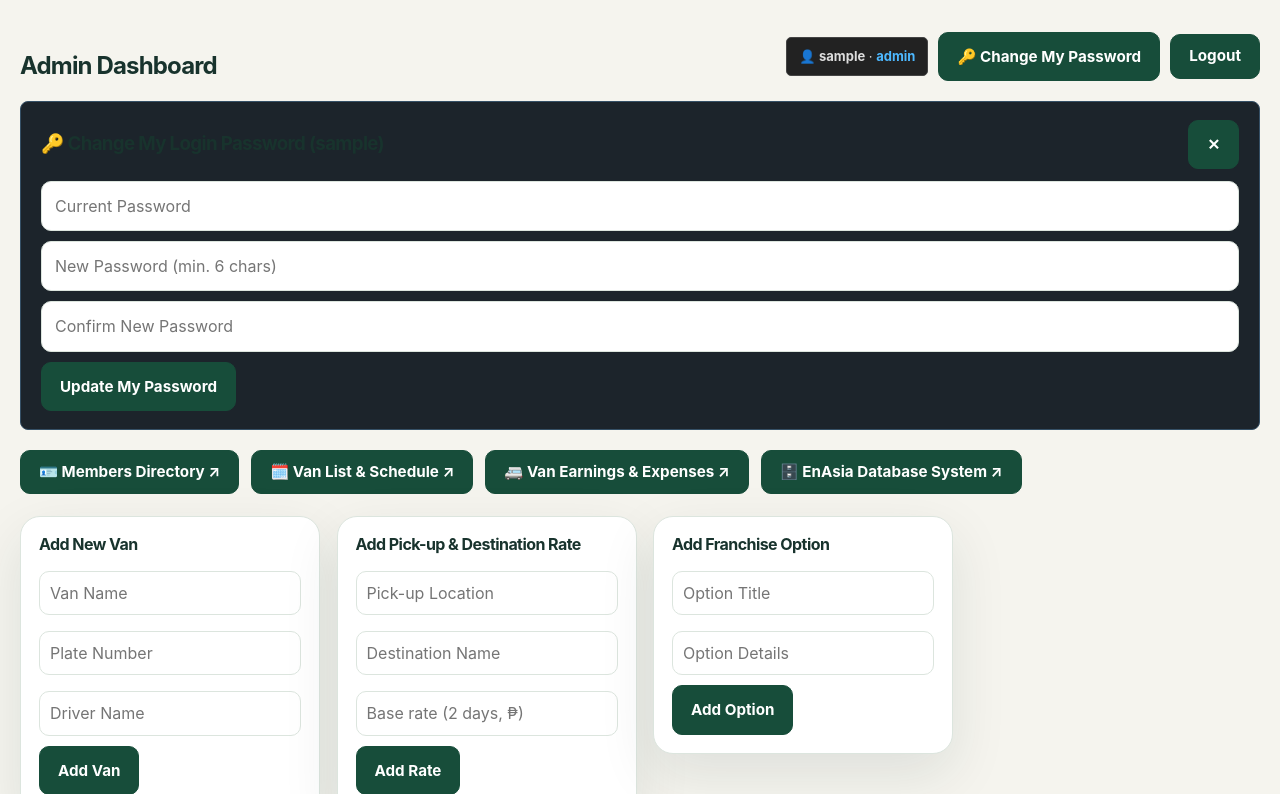
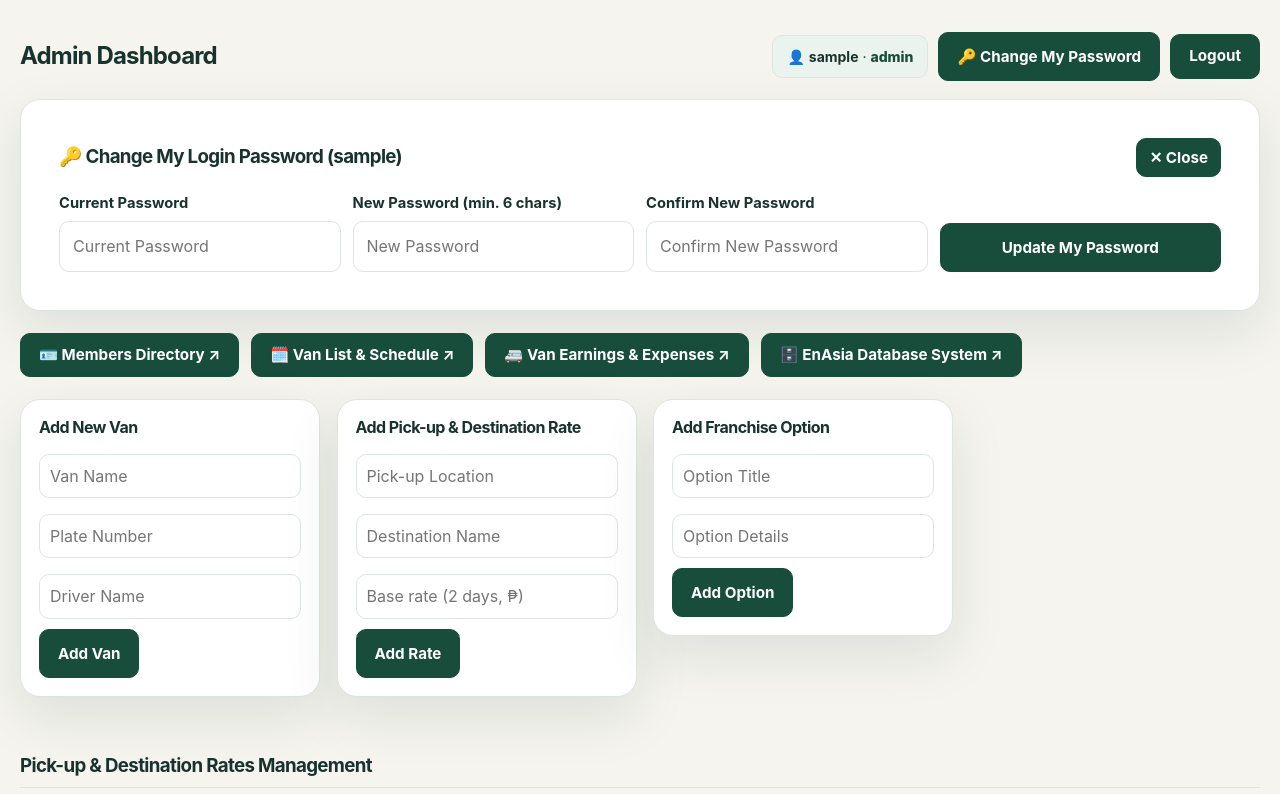
Before and after one commit to enasia018/EnAsia018, a Flask app: page /admin/dashboard in a window 1280 px wide, after a click on "🔑 Change My Password". Shown: the top 794 px of the page. Run offline with Flask 3, Linux system fonts and the light colour scheme; the visitor is signed in with stand-in values (Sample User, id 1); some libraries are stand-ins or nearby versions.

Commit message:
Add files via upload

```diff
--- a/templates/admin_dashboard.html
+++ b/templates/admin_dashboard.html
@@ -88,73 +88,97 @@
 </head>
 <body class="admin-page">
 
-    <div style="float: right; display: flex; align-items: center; gap: 10px; flex-wrap: wrap;">
-        <span style="background: #222; border: 1px solid #444; padding: 8px 12px; border-radius: 5px; font-size: 13px; color: #ddd;">
-            👤 <strong>{{ current_username or 'admin' }}</strong> · <span style="color: #4db8ff; font-weight: bold;">{{ current_role or 'Admin' }}</span>
+    <div style="display: flex; justify-content: space-between; align-items: center; flex-wrap: wrap; gap: 12px; margin-bottom: 18px;">
+        <h2 style="margin: 0;">Admin Dashboard</h2>
+        <div style="display: flex; align-items: center; gap: 10px; flex-wrap: wrap;">
+            <span style="background: #eaf3ed; border: 1px solid #dce5de; padding: 9px 14px; border-radius: 10px; font-size: 14px; color: #18332d;">
+                👤 <strong>{{ current_username or 'admin' }}</strong> · <span style="color: #174d3a; font-weight: 800;">{{ current_role or 'Admin' }}</span>
             </span>
-        <button type="button" onclick="var p=document.getElementById('changeMyPwPanel'); p.style.display=(p.style.display==='none'?'block':'none');" style="background: #333; color: #fff; border: 1px solid #555; padding: 9px 14px; border-radius: 5px; cursor: pointer; font-weight: bold;">
+            <button type="button" onclick="var p=document.getElementById('changeMyPwPanel'); p.style.display=(p.style.display==='none'?'block':'none');">
                 🔑 Change My Password
             </button>
             {% if (current_role or 'Admin') == 'Admin' %}
-        <button type="button" onclick="var p=document.getElementById('manageStaffUsersPanel'); p.style.display=(p.style.display==='none'?'block':'none');" style="background: #126482; color: #fff; border: none; padding: 10px 14px; border-radius: 5px; cursor: pointer; font-weight: bold;">
+            <button type="button" onclick="var p=document.getElementById('manageStaffUsersPanel'); p.style.display=(p.style.display==='none'?'block':'none');">
                 👥 Manage Users &amp; Passwords
             </button>
             {% endif %}
             <a href="{{ url_for('admin_logout') }}" class="btn-logout" style="float: none;">Logout</a>
         </div>
-    <h2>Admin Dashboard</h2>
+    </div>
     {% with messages = get_flashed_messages(with_categories=true) %}
         {% for category, message in messages %}
-            <div class="admin-notice admin-notice-{{ category }}" role="status" style="background: {{ '#1b4d2e' if category == 'success' else '#5c1a1a' }}; border: 1px solid {{ '#2e7d32' if category == 'success' else '#c62828' }}; color: #fff; padding: 10px 14px; border-radius: 5px; margin-bottom: 14px; font-weight: bold;">{{ message }}</div>
+            <div class="admin-notice admin-notice-{{ category }}" role="status">{{ message }}</div>
         {% endfor %}
     {% endwith %}
 
     <!-- Change Own Password Panel (Available to Admin, Editor, and View only) -->
-    <div id="changeMyPwPanel" style="display: none; background: #1c242b; border: 1px solid #355066; border-radius: 8px; padding: 18px 20px; margin-bottom: 20px;">
-        <div style="display: flex; justify-content: space-between; align-items: center; margin-bottom: 12px;">
-            <h3 style="margin: 0; color: #4db8ff;">🔑 Change My Login Password ({{ current_username or 'admin' }})</h3>
-            <button type="button" onclick="document.getElementById('changeMyPwPanel').style.display='none'" style="background: transparent; color: #aaa; border: none; font-size: 18px; cursor: pointer;">✕</button>
+    <div id="changeMyPwPanel" class="card" style="display: none; margin-bottom: 22px;">
+        <div style="display: flex; justify-content: space-between; align-items: center; margin-bottom: 14px;">
+            <h3 style="margin: 0;">🔑 Change My Login Password ({{ current_username or 'admin' }})</h3>
+            <button type="button" onclick="document.getElementById('changeMyPwPanel').style.display='none'" style="padding: 6px 12px !important;">✕ Close</button>
         </div>
-        <form action="{{ url_for('admin_change_my_password') }}" method="POST" style="display: flex; gap: 10px; flex-wrap: wrap; align-items: center;">
-            <input type="password" name="current_password" placeholder="Current Password" required style="padding: 8px 10px; border-radius: 4px; border: 1px solid #555; background: #111; color: #fff;">
-            <input type="password" name="new_password" placeholder="New Password (min. 6 chars)" minlength="6" required style="padding: 8px 10px; border-radius: 4px; border: 1px solid #555; background: #111; color: #fff;">
-            <input type="password" name="confirm_password" placeholder="Confirm New Password" minlength="6" required style="padding: 8px 10px; border-radius: 4px; border: 1px solid #555; background: #111; color: #fff;">
-            <button type="submit" class="btn-approve" style="border: none; padding: 9px 16px; cursor: pointer; font-weight: bold;">Update My Password</button>
+        <form action="{{ url_for('admin_change_my_password') }}" method="POST" style="display: grid; grid-template-columns: repeat(auto-fit, minmax(200px, 1fr)); gap: 12px; align-items: end;">
+            <div>
+                <label style="margin-top: 0;">Current Password</label>
+                <input type="password" name="current_password" placeholder="Current Password" required>
+            </div>
+            <div>
+                <label style="margin-top: 0;">New Password (min. 6 chars)</label>
+                <input type="password" name="new_password" placeholder="New Password" minlength="6" required>
+            </div>
+            <div>
+                <label style="margin-top: 0;">Confirm New Password</label>
+                <input type="password" name="confirm_password" placeholder="Confirm New Password" minlength="6" required>
+            </div>
+            <div>
+                <button type="submit" class="btn-approve" style="width: 100%;">Update My Password</button>
+            </div>
         </form>
     </div>
 
     {% if (current_role or 'Admin') == 'Admin' %}
     <!-- Manage Staff Users (Add Admin / Editor / View only + Reset Passwords) -->
-    <div id="manageStaffUsersPanel" style="display: none; background: #1c242b; border: 1px solid #355066; border-radius: 8px; padding: 18px 20px; margin-bottom: 22px;">
-        <div style="display: flex; justify-content: space-between; align-items: center; margin-bottom: 14px;">
+    <div id="manageStaffUsersPanel" class="card" style="display: none; margin-bottom: 24px;">
+        <div style="display: flex; justify-content: space-between; align-items: center; margin-bottom: 14px; flex-wrap: wrap; gap: 10px;">
             <div>
-                <h3 style="margin: 0 0 4px 0; color: #4db8ff;">👥 Manage Admin Dashboard &amp; Database Users</h3>
-                <small style="color: #aaa;">Accounts created here can log in to both the <strong>Admin Dashboard</strong> and the <strong>EnAsia Database System</strong> with their assigned role (<strong>Admin</strong>, <strong>Editor</strong>, or <strong>View only</strong>).</small>
+                <h3 style="margin: 0 0 4px 0;">👥 Manage Admin Dashboard &amp; Database Users</h3>
+                <p style="margin: 0; font-size: 0.9rem;">Accounts created here can log in to both the <strong>Admin Dashboard</strong> and the <strong>EnAsia Database System</strong> with their assigned role (<strong>Admin</strong>, <strong>Editor</strong>, or <strong>View only</strong>).</p>
             </div>
-            <button type="button" onclick="document.getElementById('manageStaffUsersPanel').style.display='none'" style="background: transparent; color: #aaa; border: none; font-size: 18px; cursor: pointer;">✕</button>
+            <button type="button" onclick="document.getElementById('manageStaffUsersPanel').style.display='none'" style="padding: 6px 12px !important;">✕ Close</button>
         </div>
 
         <!-- Form to Add New Staff User -->
-        <form action="{{ url_for('admin_add_staff_user') }}" method="POST" style="background: #141a1f; border: 1px solid #2e4354; padding: 14px; border-radius: 6px; margin-bottom: 16px; display: flex; gap: 10px; flex-wrap: wrap; align-items: center;">
-            <strong style="color: #fff; margin-right: 6px;">+ Add User:</strong>
-            <input type="text" name="username" placeholder="Username (e.g. editor1)" minlength="3" maxlength="50" required style="padding: 8px 10px; border-radius: 4px; border: 1px solid #555; background: #222; color: #fff; margin: 0;">
-            <input type="text" name="password" placeholder="Password (min. 6 chars)" minlength="6" maxlength="200" required style="padding: 8px 10px; border-radius: 4px; border: 1px solid #555; background: #222; color: #fff; margin: 0;">
-            <select name="role" style="padding: 8px 10px; border-radius: 4px; border: 1px solid #555; background: #222; color: #fff;">
+        <form action="{{ url_for('admin_add_staff_user') }}" method="POST" style="background: #eaf3ed; border: 1px solid #dce5de; padding: 16px; border-radius: 14px; margin-bottom: 18px; display: grid; grid-template-columns: repeat(auto-fit, minmax(190px, 1fr)); gap: 12px; align-items: end;">
+            <div>
+                <label style="margin-top: 0;">Username *</label>
+                <input type="text" name="username" placeholder="e.g. editor1" minlength="3" maxlength="50" required style="margin: 0;">
+            </div>
+            <div>
+                <label style="margin-top: 0;">Password (min. 6 chars) *</label>
+                <input type="text" name="password" placeholder="Enter password" minlength="6" maxlength="200" required style="margin: 0;">
+            </div>
+            <div>
+                <label style="margin-top: 0;">Role *</label>
+                <select name="role">
                     <option value="Editor">Editor (Can view &amp; edit records)</option>
-                <option value="View only">View only / Viewer (Read-only access)</option>
+                    <option value="View only">View only / Viewer (Read-only)</option>
                     <option value="Admin">Admin (Full access + manage users)</option>
                 </select>
-            <button type="submit" class="btn-approve" style="border: none; padding: 9px 16px; cursor: pointer; font-weight: bold;">Create Account</button>
+            </div>
+            <div>
+                <button type="submit" class="btn-approve" style="width: 100%;">+ Create Account</button>
+            </div>
         </form>
 
         <!-- Table of Existing Staff Users -->
-        <table style="margin-bottom: 0; background: #141a1f;">
+        <div class="admin-table-wrap" style="margin-bottom: 0;">
+            <table>
                 <thead>
                     <tr>
-                    <th style="color: #4db8ff;">Username</th>
-                    <th style="color: #4db8ff;">Role (Admin / Editor / View only)</th>
-                    <th style="color: #4db8ff;">Reset Password</th>
-                    <th style="color: #4db8ff;">Action</th>
+                        <th>Username</th>
+                        <th>Role (Admin / Editor / View only)</th>
+                        <th>Reset Password</th>
+                        <th>Action</th>
                     </tr>
                 </thead>
                 <tbody>
@@ -163,34 +187,35 @@
                         <td>
                             <strong>{{ u.username }}</strong>
                             {% if u.username == current_username %}
-                        <span style="background: #126482; color: #fff; font-size: 11px; padding: 2px 6px; border-radius: 4px; margin-left: 6px;">You</span>
+                            <span style="background: #174d3a; color: #fff; font-size: 11px; padding: 2px 8px; border-radius: 999px; margin-left: 6px;">You</span>
                             {% endif %}
                         </td>
                         <td>
-                        <form action="{{ url_for('admin_update_staff_role', user_id=u.id) }}" method="POST" style="display: inline-flex; gap: 6px; align-items: center;">
-                            <select name="role" style="padding: 5px 8px; border-radius: 4px; border: 1px solid #555; background: #222; color: #fff;">
+                            <form action="{{ url_for('admin_update_staff_role', user_id=u.id) }}" method="POST" style="display: flex; gap: 8px; align-items: center; flex-wrap: wrap;">
+                                <select name="role" style="width: auto; min-width: 130px;">
                                     <option value="Admin" {{ 'selected' if u.role == 'Admin' }}>Admin</option>
                                     <option value="Editor" {{ 'selected' if u.role == 'Editor' }}>Editor</option>
                                     <option value="View only" {{ 'selected' if u.role == 'View only' }}>View only</option>
                                 </select>
-                            <button type="submit" style="background: #007bff; color: #fff; border: none; padding: 5px 10px; border-radius: 3px; cursor: pointer;">Save Role</button>
+                                <button type="submit" style="padding: 8px 14px !important;">Save Role</button>
                             </form>
                         </td>
                         <td>
-                        <form action="{{ url_for('admin_reset_staff_password', user_id=u.id) }}" method="POST" style="display: inline-flex; gap: 6px; align-items: center;">
-                            <input type="text" name="new_password" placeholder="New password (min. 6)" minlength="6" required style="padding: 5px 8px; border-radius: 4px; border: 1px solid #555; background: #222; color: #fff; width: 170px; margin: 0;">
-                            <button type="submit" style="background: #ff9800; color: #fff; border: none; padding: 5px 10px; border-radius: 3px; cursor: pointer; font-weight: bold;">Reset Password</button>
+                            <form action="{{ url_for('admin_reset_staff_password', user_id=u.id) }}" method="POST" style="display: flex; gap: 8px; align-items: center; flex-wrap: wrap;">
+                                <input type="text" name="new_password" placeholder="New password (min. 6)" minlength="6" required style="width: 180px; margin: 0;">
+                                <button type="submit" style="padding: 8px 14px !important;">Reset Password</button>
                             </form>
                         </td>
                         <td>
                             <form action="{{ url_for('admin_delete_staff_user', user_id=u.id) }}" method="POST" style="display: inline;" onsubmit="return confirm('Delete user account {{ u.username | e }}?');">
-                            <button type="submit" class="btn-delete" style="border: none; cursor: pointer;">Delete</button>
+                                <button type="submit" class="btn-delete" style="padding: 8px 14px !important;">Delete</button>
                             </form>
                         </td>
                     </tr>
                     {% endfor %}
                 </tbody>
             </table>
+        </div>
     </div>
     {% endif %}
 
```
Lines whose indentation alone changed are shown as unchanged.
